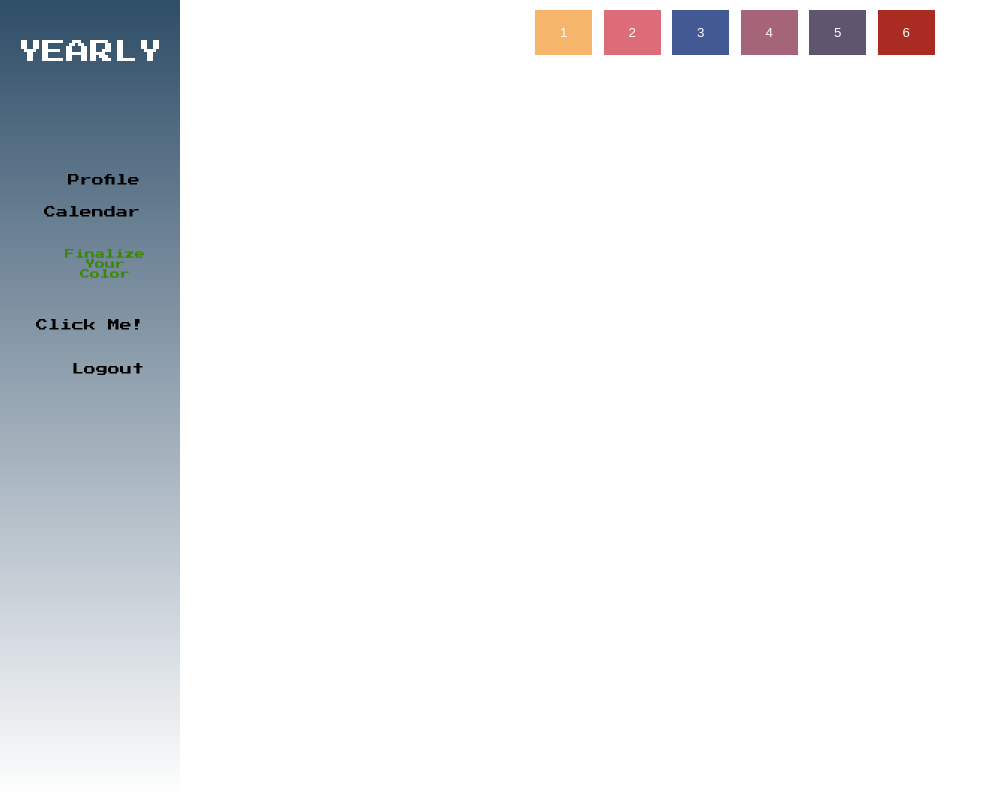
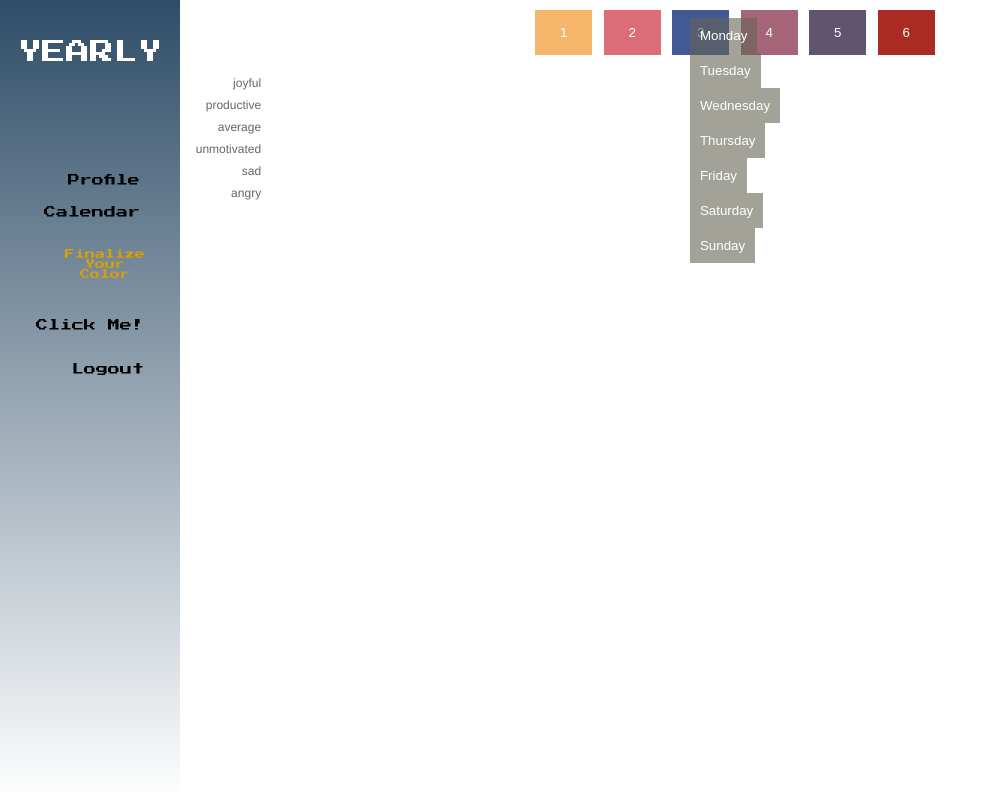
Before and after one commit to jemilalghani/personal-project, a React (Create React App) app: page /chart in a window 1280 px wide. Shown: the top 792 px of the page, without its empty margins (0-998 px from the left). Built offline with nearby package versions, Linux system fonts and the light colour scheme; no server answers.

Commit message:
userInfo into Chartjs

```diff
--- a/src/components/ChartPage/ChartPage.js
+++ b/src/components/ChartPage/ChartPage.js
@@ -3,6 +3,7 @@ import Calendar from '../Calendar/Calendar';
 import ColorTheme from '../ColorTheme/ColorTheme';
 import './ChartPage.css';
 import {connect} from 'react-redux';
+import UserChartJS from '../UserChartJS/UserChartJS';
 
 class Chart extends Component {
     render() {
@@ -10,6 +11,7 @@ class Chart extends Component {
             <div className="chartPage">
                 {this.props.user? <Calendar/> : ''}
                 <ColorTheme/>
+                <UserChartJS user={this.props.user}/>
             </div>
         );
     }
--- a/src/components/Profile/Profile.js
+++ b/src/components/Profile/Profile.js
@@ -26,10 +26,14 @@ class Profile extends Component {
         this.setState((prevState)=>{return{buttonClick: !prevState.buttonClick}})
     }
     saveUpdate(){
-        this.setState({buttonClick:false})
-        this.props.user && Axios.patch(`/api/me/${this.props.user.id}`, {name:this.state.text}).then(()=>{
-            this.componentDidMount();
-        })
+        if(this.state.text.length) {
+            this.setState({buttonClick:false})
+            this.props.user && Axios.patch(`/api/me/${this.props.user.id}`, {name:this.state.text}).then(()=>{
+                this.componentDidMount();
+            })
+        } else {
+            this.setState({buttonClick:false})
+        }
     }
     handleChange(e){
         this.setState({text:e.target.value})
--- /dev/null
+++ b/src/components/UserChartJS/UserChartJS.js
@@ -0,0 +1,153 @@
+import React, { Component } from 'react';
+import {HorizontalBar, Doughnut} from 'react-chartjs-2';
+import {connect} from 'react-redux';
+// import './ChartJS.css';
+import moment from 'moment';
+import axios from 'axios';
+
+let colorPalette = ['rgb(245,181,107)','rgb(220,108,120)', 'rgb(67,89,148)', 'rgb(165,100,120)', 'rgb(96,85,110)', 'rgb(170,43,34)'];
+let legend = ["joyful", "productive", "average", "unmotivated", "sad", "angry"];
+let dataset = [];
+let Monday = ['Monday'];
+let Tuesday =['Tuesday'];
+let Wednesday =['Wednesday'];
+let Thursday = ['Thursday'];
+let Friday = ['Friday'];
+let Saturday = ['Saturday'];
+let Sunday = ['Sunday'];
+
+
+class UserChartJS extends Component {
+    constructor(){
+        super();
+        this.state={
+            pixals: [],
+            barData: {
+                labels: legend,
+                datasets: [{
+                    backgroundColor: colorPalette,
+                    borderColor: 'white',
+                    data: dataset,
+                }]
+            }
+        }
+    }
+    componentDidMount(){
+        // console.log(this.props.user)
+        // this.getPixals()
+    }
+    getPixals(){
+        // console.log(this.props.user.id)
+        axios.get(`/api/pixals/${this.props.user.id}`).then((pixals)=>{
+            this.setState({pixals:pixals.data})
+            console.log(this.state.pixals)
+    })}
+    checkDatabase(daySelected){
+        console.log('hit')
+        if (this.state.pixals){
+            console.log('--hit1')
+        for (let i=0;i<this.state.pixals.length;i++){
+            let date = moment(this.state.pixals[i].date).format('dddd');
+            date === daySelected[0] && daySelected.push(this.state.pixals[i].mood);
+            // console.log(daySelected);
+            // date === 'Monday' && Monday.push(this.state.pixals[i].mood);
+            // date === 'Tuesday' && Tuesday.push(this.state.pixals[i].mood);
+            // date === 'Wednesday' && Wednesday.push(this.state.pixals[i].mood);
+            // date === 'Thursday' && Thursday.push(this.state.pixals[i].mood);
+            // date === 'Friday' && Friday.push(this.state.pixals[i].mood);
+            // date === 'Saturday' && Saturday.push(this.state.pixals[i].mood);
+            // date === 'Sunday' && Sunday.push(this.state.pixals[i].mood);
+        }
+        if(daySelected.length>1){
+            console.log('--hit2')
+            this.pushToDataSet(daySelected)
+        }
+        // console.log('Saturday',Saturday)
+        // console.log('Monday',Monday)
+        // console.log('Tuesday',Tuesday)
+        // console.log('Wednesday',Wednesday)
+        // console.log('Sunday',Sunday)
+        // console.log('Thursday',Thursday)
+        // console.log('Friday',Friday)
+
+        // Monday.length && this.pushToDataSet(Monday)
+        // Tuesday.length && this.pushToDataSet(Tuesday)
+        // Wednesday.length && this.pushToDataSet(Wednesday)
+        // Thursday.length && this.pushToDataSet(Thursday)
+        // Friday.length && this.pushToDataSet(Friday)
+        // Saturday.length && this.pushToDataSet(Saturday)
+        // Sunday.length && this.pushToDataSet(Sunday)
+        }
+    }
+    clear(){
+        const barData = { ...this.state.barData};
+        dataset=[];
+        barData.datasets[0].data= dataset;
+        this.setState({barData})
+    }
+    dayOfWeek(day){
+        this.clear();
+        this.getPixals()
+        this.checkDatabase(day);
+
+        // dataset = [];
+
+
+    }
+    pushToDataSet(day){
+        // console.log(day)
+        dataset.push(day.filter(item=>item==='rgb(245,181,107)').length);
+        dataset.push(day.filter(item=>item==='rgb(220,108,120)').length);
+        dataset.push(day.filter(item=>item==='rgb(67,89,148)').length);
+        dataset.push(day.filter(item=>item==='rgb(165,100,120)').length);
+        dataset.push(day.filter(item=>item==='rgb(96,85,110)').length);
+        dataset.push(day.filter(item=>item==='rgb(170,43,34)').length);
+
+    }
+
+    render() {
+        const {barData} = this.state;
+        console.log(this.props.user)
+        return (
+            <div className="chartjs-container">
+                <HorizontalBar
+                data={barData}
+                redraw={true}
+                height={1}
+                width={2}
+	            options={{
+
+                    legend: { display: false },
+                    maintainAspectRatio: true,
+                    scales: {   xAxes: [{ticks: {display: false}, gridLines: {drawBorder: false,display:false}}],
+                                yAxes: [{categoryPercentage: 1.0, gridLines: {display:false}}]
+                            }
+                }}/>
+                <div className="weekButtons">
+                    <button onClick={()=>this.dayOfWeek(Monday)}>Monday</button>
+                    <button onClick={()=>this.dayOfWeek(Tuesday)}>Tuesday</button>
+                    <button onClick={()=>this.dayOfWeek(Wednesday)}>Wednesday</button>
+                    <button onClick={()=>this.dayOfWeek(Thursday)}>Thursday</button>
+                    <button onClick={()=>this.dayOfWeek(Friday)}>Friday</button>
+                    <button onClick={()=>this.dayOfWeek(Saturday)}>Saturday</button>
+                    <button onClick={()=>this.dayOfWeek(Sunday)}>Sunday</button>
+                </div>
+                <Doughnut
+                    data={barData}
+                    redraw={true}
+                    height={1}
+                    width={1}
+                    options={{
+                        legend: { display: false },
+                        maintainAspectRatio: true
+                    }}/>
+            </div>
+        );
+    }
+}
+function mapStateToProps(state){
+    return {
+        user:state.user
+    }
+}
+export default connect(mapStateToProps)(UserChartJS);
```
Also changed, not shown: src/components/UserChartJS/UserChartJS.css (added).
